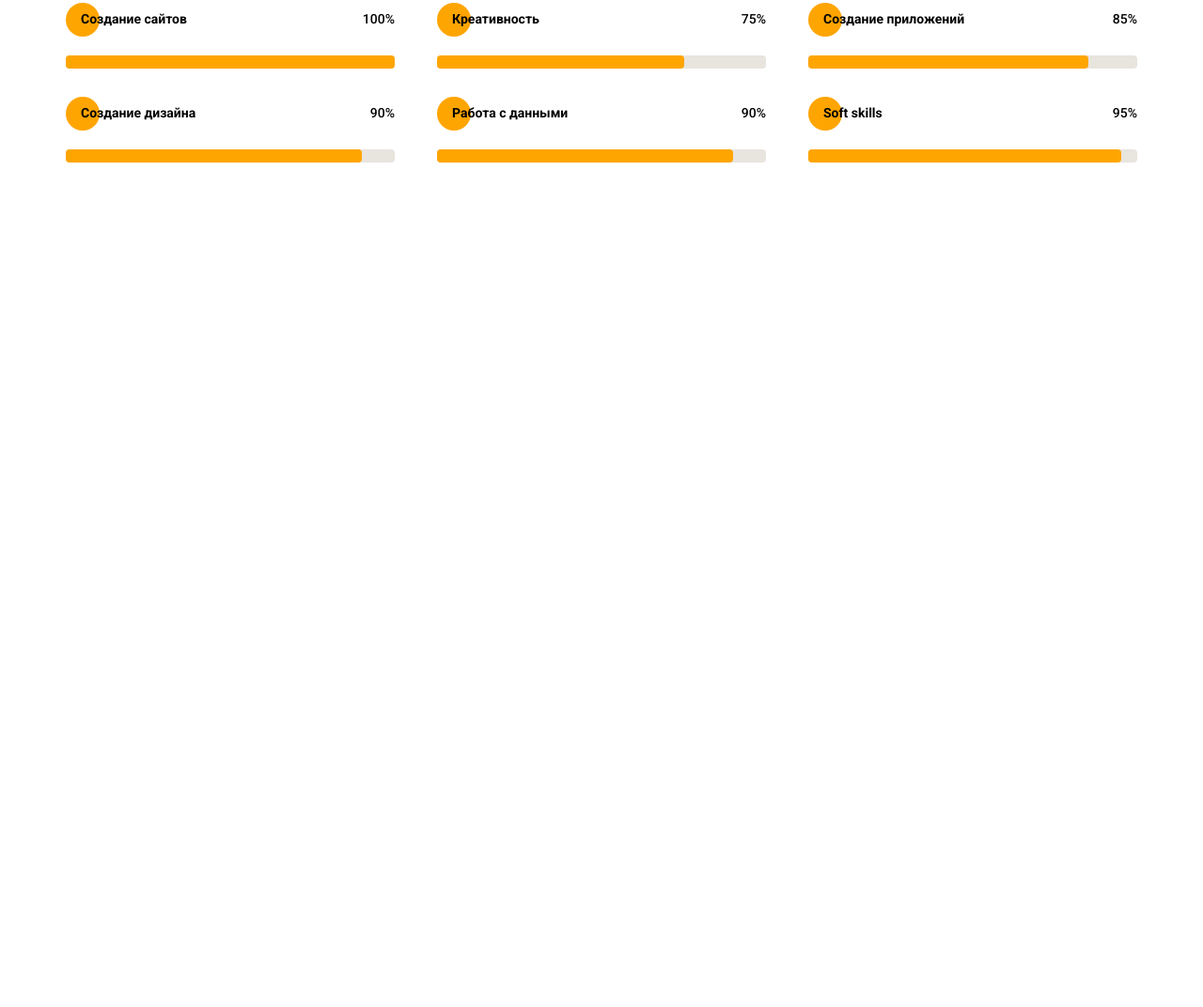
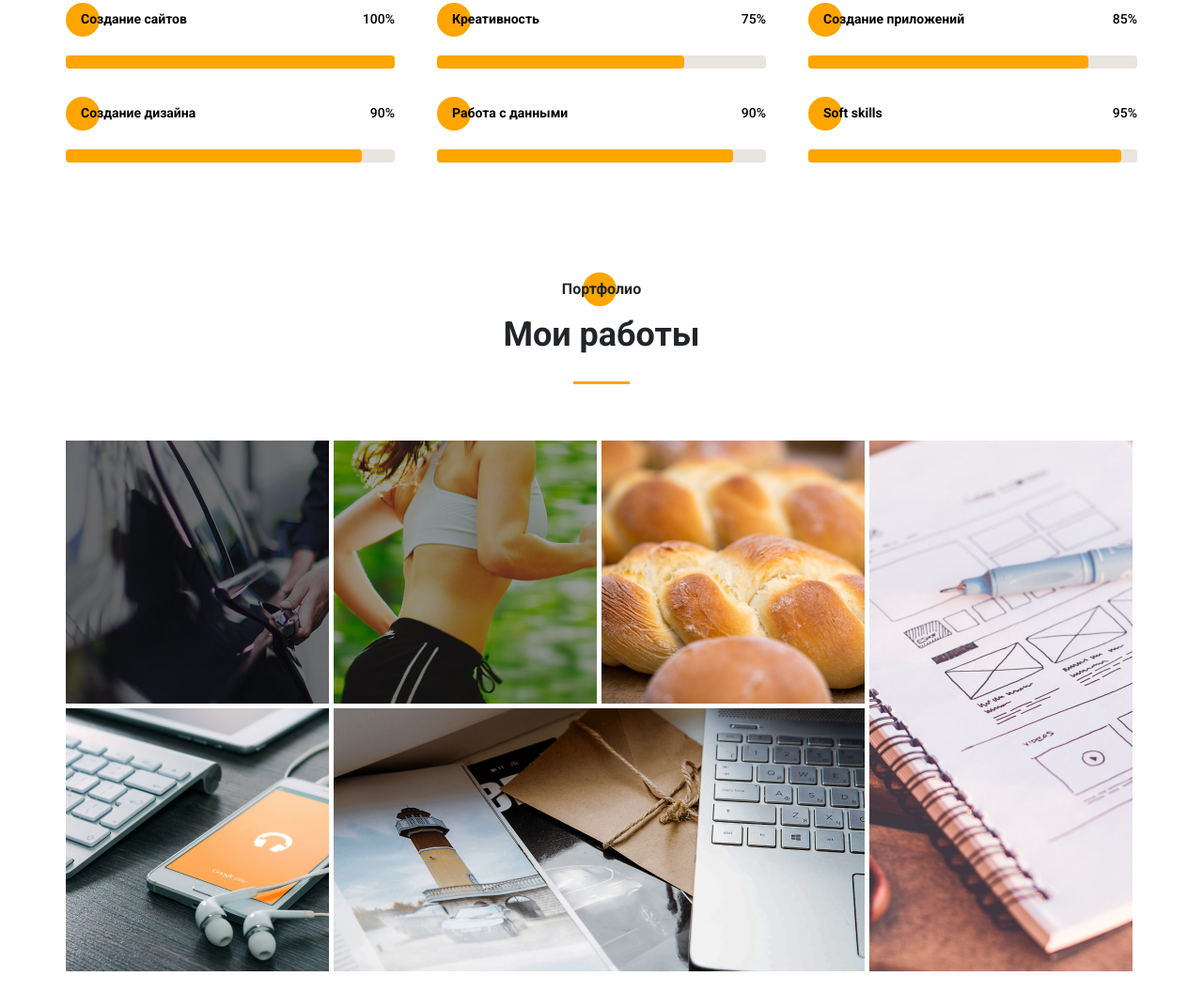
Before and after one commit to vadicusrad/portfolio, a website: page src/index.html in a window 1280 px wide. Shown: the part 3120-4192 px from the top of the page at 94% size. Before the commit the page ends 3420 px from the top, so only its background shows below. Drawn offline with nearby package versions, Linux system fonts and the light colour scheme; files that its build step writes are made by us from their sources; files whose address does not match are found by name.

Commit message:
Added portfolio section

```diff
--- a/src/index.html
+++ b/src/index.html
@@ -347,6 +347,37 @@
             </div>
         </div>
     </div>
+    <div class="portfolio">
+        <div class="container">
+            <div class="portfolio__header title title_fs16">Портфолио</div>
+            <div class="portfolio__subheader title title_fs36">Мои работы</div>
+            <div class="divider"></div>
+            <div class="portfolio__wrapper">
+                <a href="#" class="portfolio_item">
+                    <img src="img/works/uber.jpg" alt="uber">
+                </a>
+
+                <a href="#" class="portfolio_item">
+                    <img src="img/works/pulse.jpg" alt="pulse">
+                </a>
+
+
+                <a href="#" class="portfolio_item">
+                    <img src="img/works/bread.jpg" alt="bread">
+                </a>
+                <a href="#" class="portfolio_item vertical">
+                    <img src="img/works/plans.jpg" alt="plans">
+                </a>
+                <a href="#" class="portfolio_item">
+                    <img src="img/works/ipad.jpg" alt="ipad">
+                </a>
+
+                <a href="#" class="portfolio_item horizontal">
+                    <img src="img/works/mac.jpg" alt="mac">
+                </a>
+            </div>
+        </div>
+    </div>
     <script src="js/script.js"></script>
 </body>
 </html>
--- /dev/null
+++ b/src/sass/blocks/_portfolio.scss
@@ -0,0 +1,45 @@
+.portfolio {
+    padding-bottom: 120px;
+    &__header {
+        position: relative;
+        text-align: center;
+        @include before_circle;
+        &:before {
+            left: 550px;
+        }
+    }
+    &__subheader {
+        text-align: center;
+        margin-top: 20px;
+
+    }
+    .divider {
+        margin: 0 auto;
+        margin-top: 30px;
+    }
+    &__wrapper {
+        margin-top: 60px;
+        display: grid;
+        grid-template: repeat(2, 280px) / repeat(4, 280px);
+        grid-auto-rows: 280px;
+        gap: 5px;
+        .vertical {
+            grid-row: 1 / 3;
+            grid-column: 4 / 5;
+        }
+        .horizontal {
+            grid-row: 2 / 3;
+            grid-column: 2/ 4;
+        }
+    }
+    &_item {
+        transition: all 0.6s;
+        img {
+            width: 100%;
+        }
+        &:hover {
+            filter: contrast(120%);
+            transform: scale(1.02);
+        }
+    }
+}
--- a/src/sass/blocks/_skills.scss
+++ b/src/sass/blocks/_skills.scss
@@ -26,6 +26,7 @@
 
     }
     &__item {
+        transition: all 0.5s;
         border: solid 1px;
         // min-height: 270px;
         // min-width: 270px;
@@ -46,6 +47,9 @@
             line-height: 18px;
             color: #000000;
             margin-top: 15px;
+        }
+        &:hover {
+            transform: scale(1.05);
         }
     }
     &__wrapper {
--- a/src/sass/style.scss
+++ b/src/sass/style.scss
@@ -31,3 +31,4 @@
 @import 'blocks/about_me';
 @import 'blocks/resume';
 @import 'blocks/skills';
+@import 'blocks/portfolio';
```
Also changed, not shown: dist/css/style.min.css, dist/img/works/mac.jpg (added), dist/index.html, src/img/works/mac.jpg (added).
